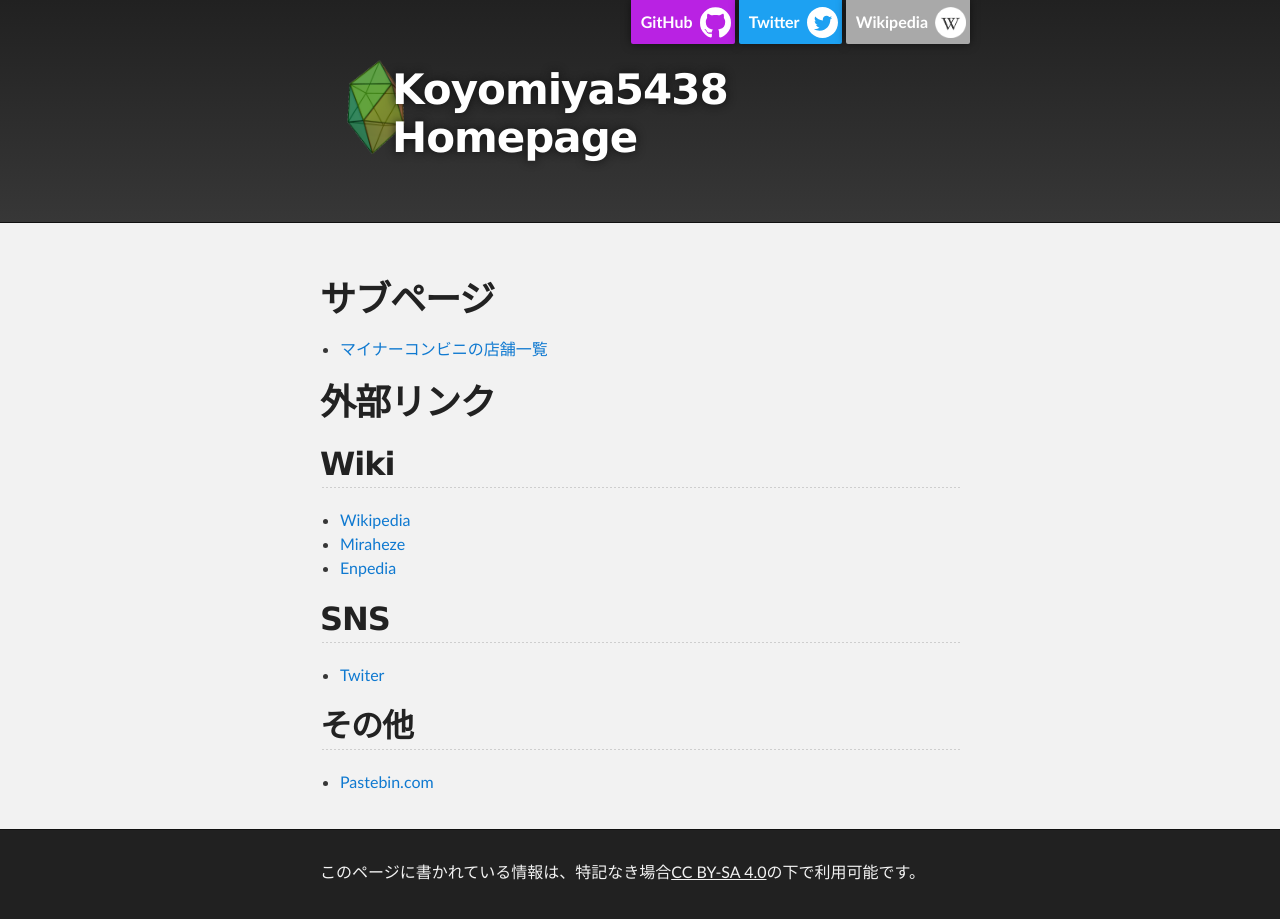
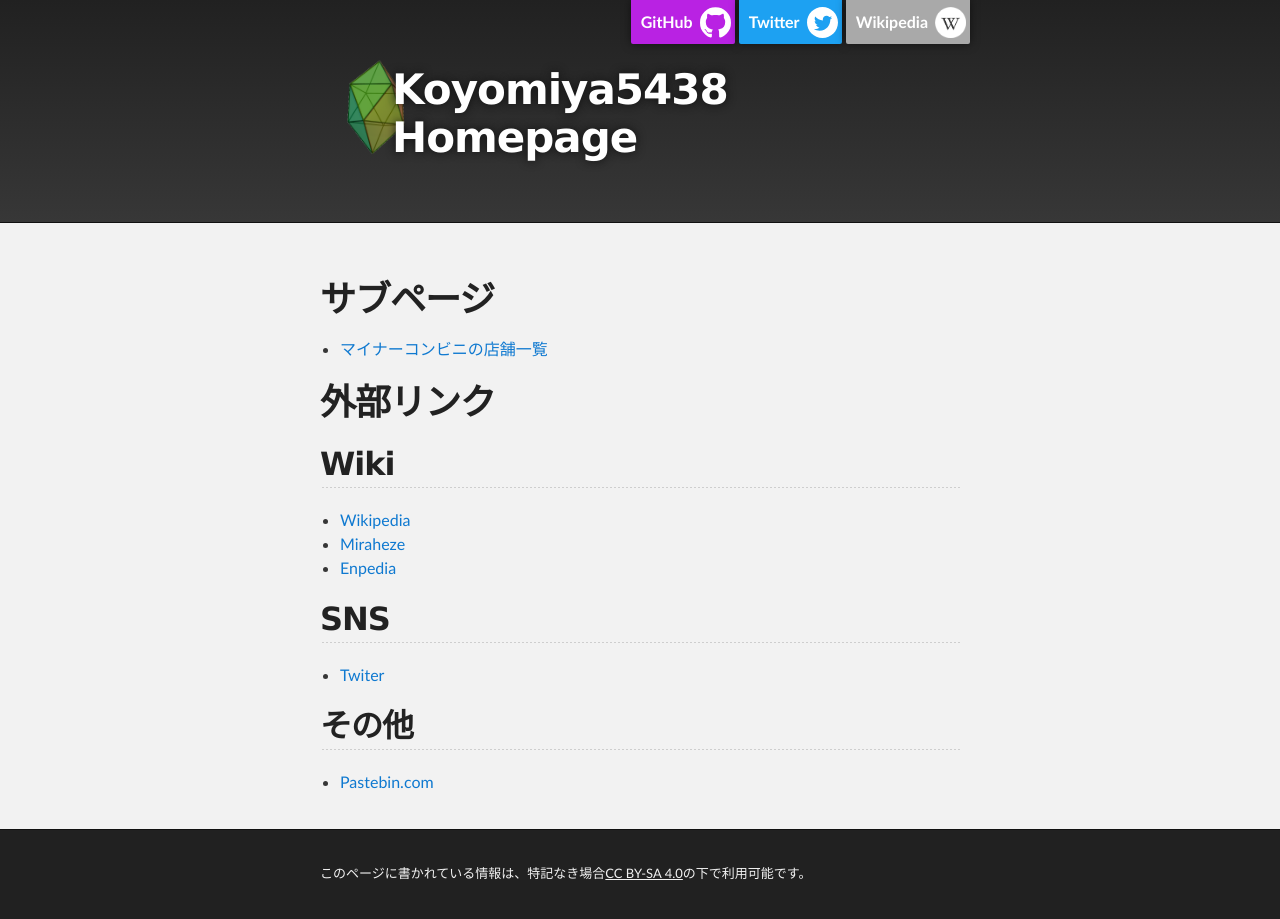
Before and after one commit to koyomiyahouya/koyomiyahouya.github.io, a Jekyll site: the page built from index.md, in a window 1280 px wide. Built offline with Jekyll 4.4.1, drawn with Linux system fonts in a browser that asks for light colours; the repository's description, which GitHub fills in, is left out.

Commit message:
Update default.html

```diff
--- a/_layouts/default.html
+++ b/_layouts/default.html
@@ -49,7 +49,7 @@
         {% if site.github.is_project_page %}
         <p class="copyright">{{ site.title | default: site.github.repository_name }} maintained by <a href="{{ site.github.owner_url }}">{{ site.github.owner_name }}</a></p>
         {% endif %}
-        <p>このページに書かれている情報は、特記なき場合<a href="https://creativecommons.org/licenses/by-sa/4.0/deed.ja">CC BY-SA 4.0</a>の下で利用可能です。</p>
+        <p><span style="font-size:small">このページに書かれている情報は、特記なき場合<a href="https://creativecommons.org/licenses/by-sa/4.0/deed.ja">CC BY-SA 4.0</a>の下で利用可能です。</span></p>
       </footer>
     </div>
 
```
